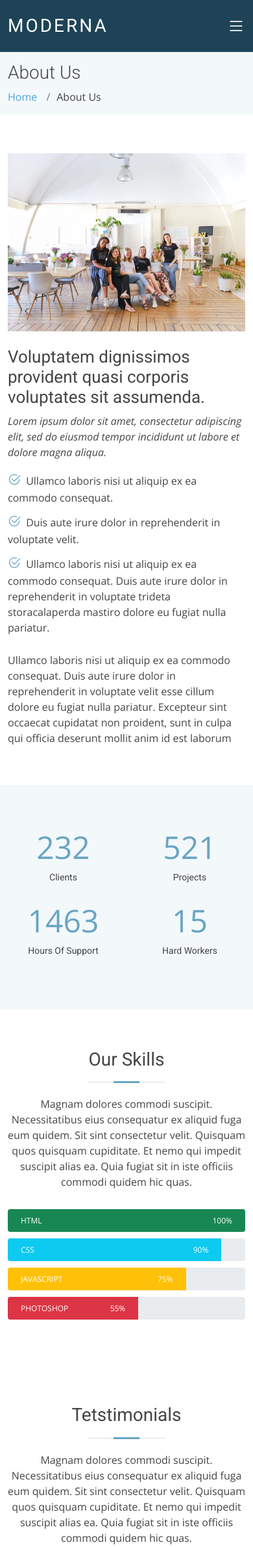
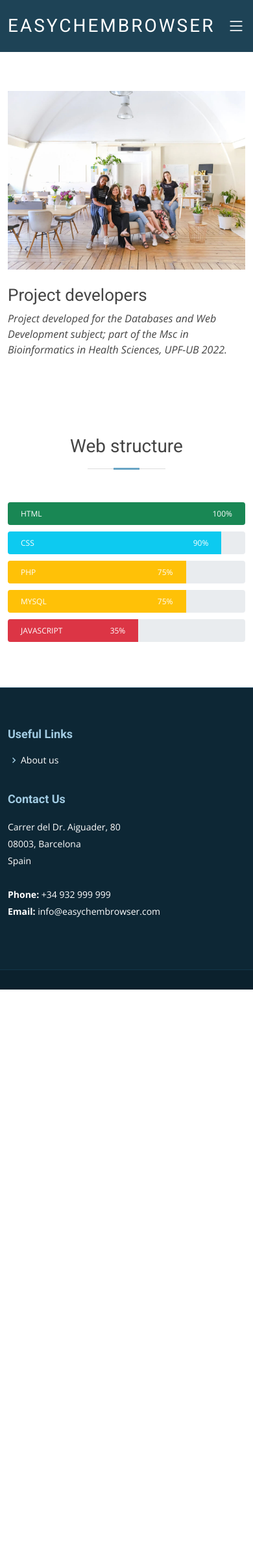
Before and after one commit to saravg99/easychembrowser, a PHP site: page /about.html in a window 390 px wide. Shown: the top 2381 px of the page at 65% size. After the commit the page ends 1523 px from the top, so only its background shows below. Run offline with PHP 8.4, Linux system fonts and the light colour scheme.

Commit message:
front end updated

```diff
--- a/about.html
+++ b/about.html
@@ -25,15 +25,8 @@
   <link href="assets/vendor/glightbox/css/glightbox.min.css" rel="stylesheet">
   <link href="assets/vendor/swiper/swiper-bundle.min.css" rel="stylesheet">
 
-  <!-- Template Main CSS File -->
   <link href="assets/css/style.css" rel="stylesheet">
 
-  <!-- =======================================================
-  * Template Name: Moderna - v4.8.0
-  * Template URL: https://bootstrapmade.com/free-bootstrap-template-corporate-moderna/
-  * Author: BootstrapMade.com
-  * License: https://bootstrapmade.com/license/
-  ======================================================== -->
 </head>
 
 <body>
@@ -43,36 +36,15 @@
       <div class="container d-flex justify-content-between align-items-center">
 
         <div class="logo">
-        <h1 class="text-light"><a href="index.html"><span>Moderna</span></a></h1>
+          <h1 class="text-light"><a href="index.html"><span>EasyChemBrowser</span></a></h1>
           <!-- Uncomment below if you prefer to use an image logo -->
           <!-- <a href="index.html"><img src="assets/img/logo.png" alt="" class="img-fluid"></a>-->
         </div>
 
         <nav id="navbar" class="navbar">
           <ul>
-          <li><a class="" href="index.html">Home</a></li>
-          <li><a class="active" href="about.html">About</a></li>
-          <li><a href="services.html">Services</a></li>
-          <li><a href="portfolio.html">Portfolio</a></li>
-          <li><a href="team.html">Team</a></li>
-          <li><a href="blog.html">Blog</a></li>
-          <li class="dropdown"><a href="#"><span>Drop Down</span> <i class="bi bi-chevron-down"></i></a>
-            <ul>
-              <li><a href="#">Drop Down 1</a></li>
-              <li class="dropdown"><a href="#"><span>Deep Drop Down</span> <i class="bi bi-chevron-right"></i></a>
-                <ul>
-                  <li><a href="#">Deep Drop Down 1</a></li>
-                  <li><a href="#">Deep Drop Down 2</a></li>
-                  <li><a href="#">Deep Drop Down 3</a></li>
-                  <li><a href="#">Deep Drop Down 4</a></li>
-                  <li><a href="#">Deep Drop Down 5</a></li>
-                </ul>
-              </li>
-              <li><a href="#">Drop Down 2</a></li>
-              <li><a href="#">Drop Down 3</a></li>
-              <li><a href="#">Drop Down 4</a></li>
-            </ul>
-          </li>
+            <li><a class="" href="index.html">Search page</a></li>
+            <li><a href="about.html">About us</a></li>
             <li><a href="contact.html">Contact Us</a></li>
           </ul>
           <i class="bi bi-list mobile-nav-toggle"></i>
@@ -83,21 +55,6 @@
 
   <main id="main">
 
-    <!-- ======= About Us Section ======= -->
-    <section class="breadcrumbs">
-      <div class="container">
-
-        <div class="d-flex justify-content-between align-items-center">
-          <h2>About Us</h2>
-          <ol>
-            <li><a href="index.html">Home</a></li>
-            <li>About Us</li>
-          </ol>
-        </div>
-
-      </div>
-    </section><!-- End About Us Section -->
-
     <!-- ======= About Section ======= -->
     <section class="about" data-aos="fade-up">
       <div class="container">
@@ -107,20 +64,10 @@
             <img src="assets/img/about.jpg" class="img-fluid" alt="">
           </div>
           <div class="col-lg-6 pt-4 pt-lg-0">
-            <h3>Voluptatem dignissimos provident quasi corporis voluptates sit assumenda.</h3>
+            <h3>Project developers</h3>
             <p class="fst-italic">
-              Lorem ipsum dolor sit amet, consectetur adipiscing elit, sed do eiusmod tempor incididunt ut labore et dolore
-              magna aliqua.
-            </p>
-            <ul>
-              <li><i class="bi bi-check2-circle"></i> Ullamco laboris nisi ut aliquip ex ea commodo consequat.</li>
-              <li><i class="bi bi-check2-circle"></i> Duis aute irure dolor in reprehenderit in voluptate velit.</li>
-              <li><i class="bi bi-check2-circle"></i> Ullamco laboris nisi ut aliquip ex ea commodo consequat. Duis aute irure dolor in reprehenderit in voluptate trideta storacalaperda mastiro dolore eu fugiat nulla pariatur.</li>
-            </ul>
-            <p>
-              Ullamco laboris nisi ut aliquip ex ea commodo consequat. Duis aute irure dolor in reprehenderit in voluptate
-              velit esse cillum dolore eu fugiat nulla pariatur. Excepteur sint occaecat cupidatat non proident, sunt in
-              culpa qui officia deserunt mollit anim id est laborum
+              Project developed for the Databases and Web Development subject; part of the Msc in Bioinformatics in Health Sciences, UPF-UB 2022.
+
             </p>
           </div>
         </div>
@@ -128,44 +75,14 @@
       </div>
     </section><!-- End About Section -->
 
-    <!-- ======= Facts Section ======= -->
-    <section class="facts section-bg" data-aos="fade-up">
-      <div class="container">
-
-        <div class="row counters">
-
-          <div class="col-lg-3 col-6 text-center">
-            <span data-purecounter-start="0" data-purecounter-end="232" data-purecounter-duration="1" class="purecounter"></span>
-            <p>Clients</p>
-          </div>
-
-          <div class="col-lg-3 col-6 text-center">
-            <span data-purecounter-start="0" data-purecounter-end="521" data-purecounter-duration="1" class="purecounter"></span>
-            <p>Projects</p>
-          </div>
-
-          <div class="col-lg-3 col-6 text-center">
-            <span data-purecounter-start="0" data-purecounter-end="1463" data-purecounter-duration="1" class="purecounter"></span>
-            <p>Hours Of Support</p>
-          </div>
-
-          <div class="col-lg-3 col-6 text-center">
-            <span data-purecounter-start="0" data-purecounter-end="15" data-purecounter-duration="1" class="purecounter"></span>
-            <p>Hard Workers</p>
-          </div>
-
-        </div>
-
-      </div>
-    </section><!-- End Facts Section -->
 
     <!-- ======= Our Skills Section ======= -->
     <section class="skills" data-aos="fade-up">
       <div class="container">
 
         <div class="section-title">
-          <h2>Our Skills</h2>
-          <p>Magnam dolores commodi suscipit. Necessitatibus eius consequatur ex aliquid fuga eum quidem. Sit sint consectetur velit. Quisquam quos quisquam cupiditate. Et nemo qui impedit suscipit alias ea. Quia fugiat sit in iste officiis commodi quidem hic quas.</p>
+          <h2>Web structure</h2>
+          <p></p>
         </div>
 
         <div class="skills-content">
@@ -184,13 +101,19 @@
 
           <div class="progress">
             <div class="progress-bar bg-warning" role="progressbar" aria-valuenow="75" aria-valuemin="0" aria-valuemax="100">
-              <span class="skill">JavaScript <i class="val">75%</i></span>
+              <span class="skill">PHP <i class="val">75%</i></span>
+            </div>
+          </div>
+
+          <div class="progress">
+            <div class="progress-bar bg-warning" role="progressbar" aria-valuenow="75" aria-valuemin="0" aria-valuemax="100">
+              <span class="skill">MySQL <i class="val">75%</i></span>
             </div>
           </div>
 
           <div class="progress">
             <div class="progress-bar bg-danger" role="progressbar" aria-valuenow="55" aria-valuemin="0" aria-valuemax="100">
-              <span class="skill">Photoshop <i class="val">55%</i></span>
+              <span class="skill">JavaScript <i class="val">35%</i></span>
             </div>
           </div>
 
@@ -199,98 +122,10 @@
       </div>
     </section><!-- End Our Skills Section -->
 
-    <!-- ======= Tetstimonials Section ======= -->
-    <section class="testimonials" data-aos="fade-up">
-      <div class="container">
-
-        <div class="section-title">
-          <h2>Tetstimonials</h2>
-          <p>Magnam dolores commodi suscipit. Necessitatibus eius consequatur ex aliquid fuga eum quidem. Sit sint consectetur velit. Quisquam quos quisquam cupiditate. Et nemo qui impedit suscipit alias ea. Quia fugiat sit in iste officiis commodi quidem hic quas.</p>
-        </div>
-
-        <div class="testimonials-carousel swiper">
-          <div class="swiper-wrapper">
-            <div class="testimonial-item swiper-slide">
-              <img src="assets/img/testimonials/testimonials-1.jpg" class="testimonial-img" alt="">
-              <h3>Saul Goodman</h3>
-              <h4>Ceo &amp; Founder</h4>
-              <p>
-                <i class="bx bxs-quote-alt-left quote-icon-left"></i>
-                Proin iaculis purus consequat sem cure digni ssim donec porttitora entum suscipit rhoncus. Accusantium quam, ultricies eget id, aliquam eget nibh et. Maecen aliquam, risus at semper.
-                <i class="bx bxs-quote-alt-right quote-icon-right"></i>
-              </p>
-            </div>
-
-            <div class="testimonial-item swiper-slide">
-              <img src="assets/img/testimonials/testimonials-2.jpg" class="testimonial-img" alt="">
-              <h3>Sara Wilsson</h3>
-              <h4>Designer</h4>
-              <p>
-                <i class="bx bxs-quote-alt-left quote-icon-left"></i>
-                Export tempor illum tamen malis malis eram quae irure esse labore quem cillum quid cillum eram malis quorum velit fore eram velit sunt aliqua noster fugiat irure amet legam anim culpa.
-                <i class="bx bxs-quote-alt-right quote-icon-right"></i>
-              </p>
-            </div>
-
-            <div class="testimonial-item swiper-slide">
-              <img src="assets/img/testimonials/testimonials-3.jpg" class="testimonial-img" alt="">
-              <h3>Jena Karlis</h3>
-              <h4>Store Owner</h4>
-              <p>
-                <i class="bx bxs-quote-alt-left quote-icon-left"></i>
-                Enim nisi quem export duis labore cillum quae magna enim sint quorum nulla quem veniam duis minim tempor labore quem eram duis noster aute amet eram fore quis sint minim.
-                <i class="bx bxs-quote-alt-right quote-icon-right"></i>
-              </p>
-            </div>
-
-            <div class="testimonial-item swiper-slide">
-              <img src="assets/img/testimonials/testimonials-4.jpg" class="testimonial-img" alt="">
-              <h3>Matt Brandon</h3>
-              <h4>Freelancer</h4>
-              <p>
-                <i class="bx bxs-quote-alt-left quote-icon-left"></i>
-                Fugiat enim eram quae cillum dolore dolor amet nulla culpa multos export minim fugiat minim velit minim dolor enim duis veniam ipsum anim magna sunt elit fore quem dolore labore illum veniam.
-                <i class="bx bxs-quote-alt-right quote-icon-right"></i>
-              </p>
-            </div>
-
-            <div class="testimonial-item swiper-slide">
-              <img src="assets/img/testimonials/testimonials-5.jpg" class="testimonial-img" alt="">
-              <h3>John Larson</h3>
-              <h4>Entrepreneur</h4>
-              <p>
-                <i class="bx bxs-quote-alt-left quote-icon-left"></i>
-                Quis quorum aliqua sint quem legam fore sunt eram irure aliqua veniam tempor noster veniam enim culpa labore duis sunt culpa nulla illum cillum fugiat legam esse veniam culpa fore nisi cillum quid.
-                <i class="bx bxs-quote-alt-right quote-icon-right"></i>
-              </p>
-            </div>
-          </div>
-          <div class="swiper-pagination"></div>
-        </div>
-
-      </div>
-    </section><!-- End Ttstimonials Section -->
-
   </main><!-- End #main -->
 
   <!-- ======= Footer ======= -->
   <footer id="footer" data-aos="fade-up" data-aos-easing="ease-in-out" data-aos-duration="500">
-
-    <div class="footer-newsletter">
-      <div class="container">
-        <div class="row">
-          <div class="col-lg-6">
-            <h4>Our Newsletter</h4>
-            <p>Tamen quem nulla quae legam multos aute sint culpa legam noster magna</p>
-          </div>
-          <div class="col-lg-6">
-            <form action="" method="post">
-              <input type="email" name="email"><input type="submit" value="Subscribe">
-            </form>
-          </div>
-        </div>
-      </div>
-    </div>
 
     <div class="footer-top">
       <div class="container">
@@ -299,64 +134,26 @@
           <div class="col-lg-3 col-md-6 footer-links">
             <h4>Useful Links</h4>
             <ul>
-              <li><i class="bx bx-chevron-right"></i> <a href="#">Home</a></li>
-              <li><i class="bx bx-chevron-right"></i> <a href="#">About us</a></li>
-              <li><i class="bx bx-chevron-right"></i> <a href="#">Services</a></li>
-              <li><i class="bx bx-chevron-right"></i> <a href="#">Terms of service</a></li>
-              <li><i class="bx bx-chevron-right"></i> <a href="#">Privacy policy</a></li>
-            </ul>
-          </div>
-
-          <div class="col-lg-3 col-md-6 footer-links">
-            <h4>Our Services</h4>
-            <ul>
-              <li><i class="bx bx-chevron-right"></i> <a href="#">Web Design</a></li>
-              <li><i class="bx bx-chevron-right"></i> <a href="#">Web Development</a></li>
-              <li><i class="bx bx-chevron-right"></i> <a href="#">Product Management</a></li>
-              <li><i class="bx bx-chevron-right"></i> <a href="#">Marketing</a></li>
-              <li><i class="bx bx-chevron-right"></i> <a href="#">Graphic Design</a></li>
+              <li><i class="bx bx-chevron-right"></i> <a href="about.html">About us</a></li>
             </ul>
           </div>
 
           <div class="col-lg-3 col-md-6 footer-contact">
             <h4>Contact Us</h4>
             <p>
-              A108 Adam Street <br>
-              New York, NY 535022<br>
-              United States <br><br>
-              <strong>Phone:</strong> +1 5589 55488 55<br>
-              <strong>Email:</strong> info@example.com<br>
+              Carrer del Dr. Aiguader, 80 <br>
+              08003, Barcelona<br>
+              Spain <br><br>
+              <strong>Phone:</strong> +34 932 999 999<br>
+              <strong>Email:</strong> info@easychembrowser.com<br>
             </p>
 
-          </div>
-
-          <div class="col-lg-3 col-md-6 footer-info">
-            <h3>About Moderna</h3>
-            <p>Cras fermentum odio eu feugiat lide par naso tierra. Justo eget nada terra videa magna derita valies darta donna mare fermentum iaculis eu non diam phasellus.</p>
-            <div class="social-links mt-3">
-              <a href="#" class="twitter"><i class="bx bxl-twitter"></i></a>
-              <a href="#" class="facebook"><i class="bx bxl-facebook"></i></a>
-              <a href="#" class="instagram"><i class="bx bxl-instagram"></i></a>
-              <a href="#" class="linkedin"><i class="bx bxl-linkedin"></i></a>
-            </div>
           </div>
 
         </div>
       </div>
     </div>
 
-    <div class="container">
-      <div class="copyright">
-        &copy; Copyright <strong><span>Moderna</span></strong>. All Rights Reserved
-      </div>
-      <div class="credits">
-        <!-- All the links in the footer should remain intact. -->
-        <!-- You can delete the links only if you purchased the pro version. -->
-        <!-- Licensing information: https://bootstrapmade.com/license/ -->
-        <!-- Purchase the pro version with working PHP/AJAX contact form: https://bootstrapmade.com/free-bootstrap-template-corporate-moderna/ -->
-        Designed by <a href="https://bootstrapmade.com/">BootstrapMade</a>
-      </div>
-    </div>
   </footer><!-- End Footer -->
 
   <a href="#" class="back-to-top d-flex align-items-center justify-content-center"><i class="bi bi-arrow-up-short"></i></a>
```
Also changed, not shown: assets/css/style.css (+0 -7 lines), contact.html (+14 -111 lines), index.html (+5 -14 lines). Lines whose indentation alone changed are shown as unchanged.
